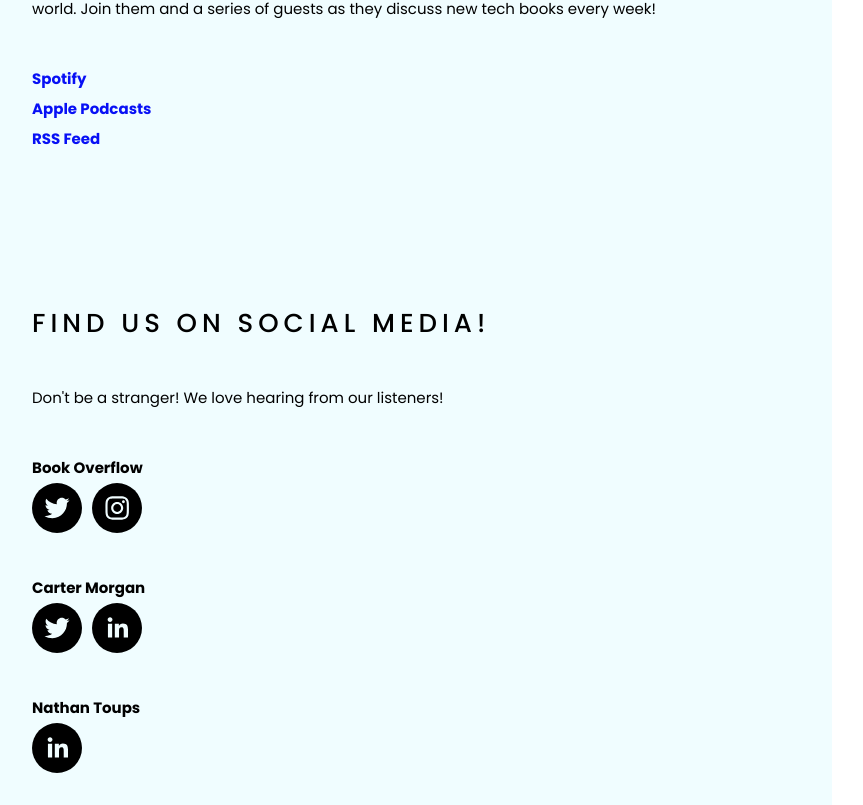
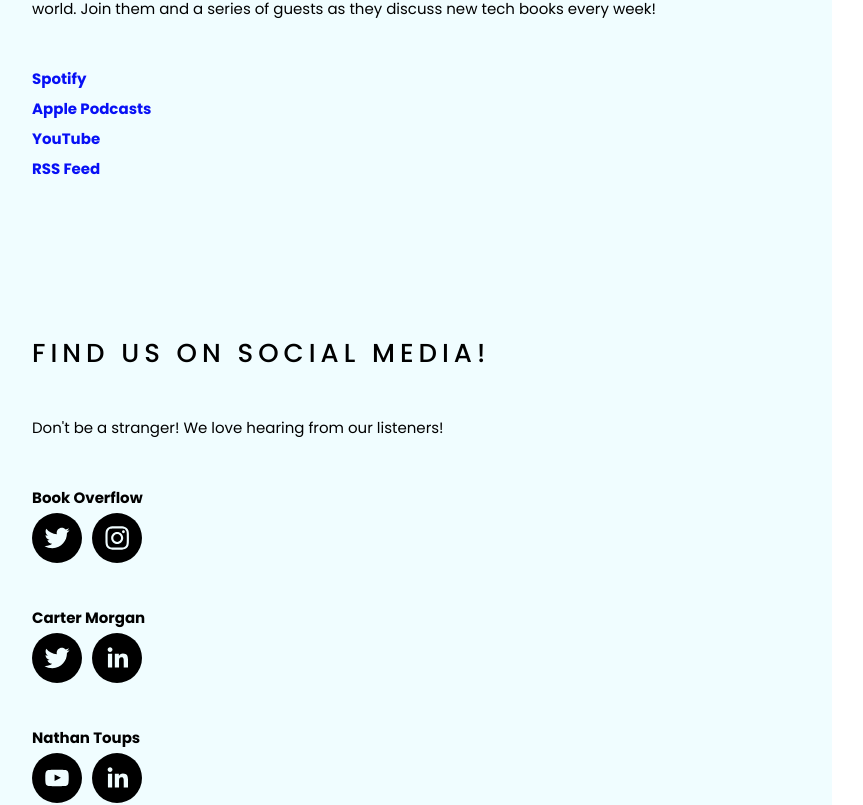
Before and after one commit to carterdmorgan/book-overflow-site, a React (Create React App) app: page / in a window 1280 px wide. Shown: the part 1255-2060 px from the top of the page, without its empty margins (50-913 px from the left). Built offline with nearby package versions, Linux system fonts and the light colour scheme.

Commit message:
fixing social media

```diff
--- a/src/pages/landing/sections/about/index.tsx
+++ b/src/pages/landing/sections/about/index.tsx
@@ -34,6 +34,8 @@
           <a href="https://open.spotify.com/show/5kj6DLCEWR5nHShlSYJI5L?si=b3ee969d69934dad">Spotify</a>
           <br></br>
           <a href="https://podcasts.apple.com/us/podcast/book-overflow/id1745257325">Apple Podcasts</a>
+          <br></br>
+          <a href="https://www.youtube.com/@BookOverflowPod">YouTube</a>
           <br></br>
           <a href="https://anchor.fm/s/f5bbb69c/podcast/rss">RSS Feed</a>
         </p>
--- a/src/pages/landing/sections/portfolio/index.tsx
+++ b/src/pages/landing/sections/portfolio/index.tsx
@@ -98,6 +98,7 @@
       </div>
       <div className="section-des">
         <h3>Nathan Toups</h3>
+        <SocialIcon bgColor="black" network="youtube" url="https://www.youtube.com/@funcimp" className="icon-margin"/>
         <SocialIcon bgColor="black" network="linkedin" url="https://www.linkedin.com/in/nathan-toups/" className="icon-margin"/>
       </div>
       {/* <div id="portfolio-wrapper" className="relative block-right">
```
